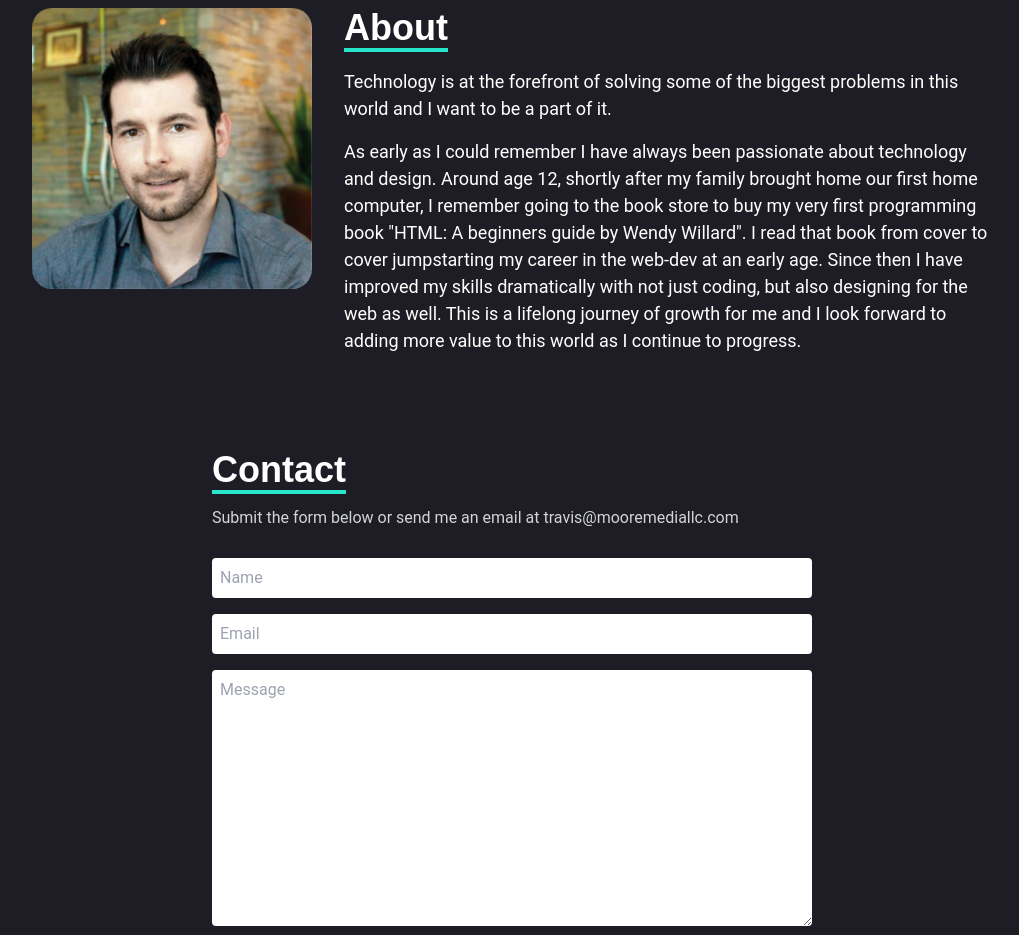
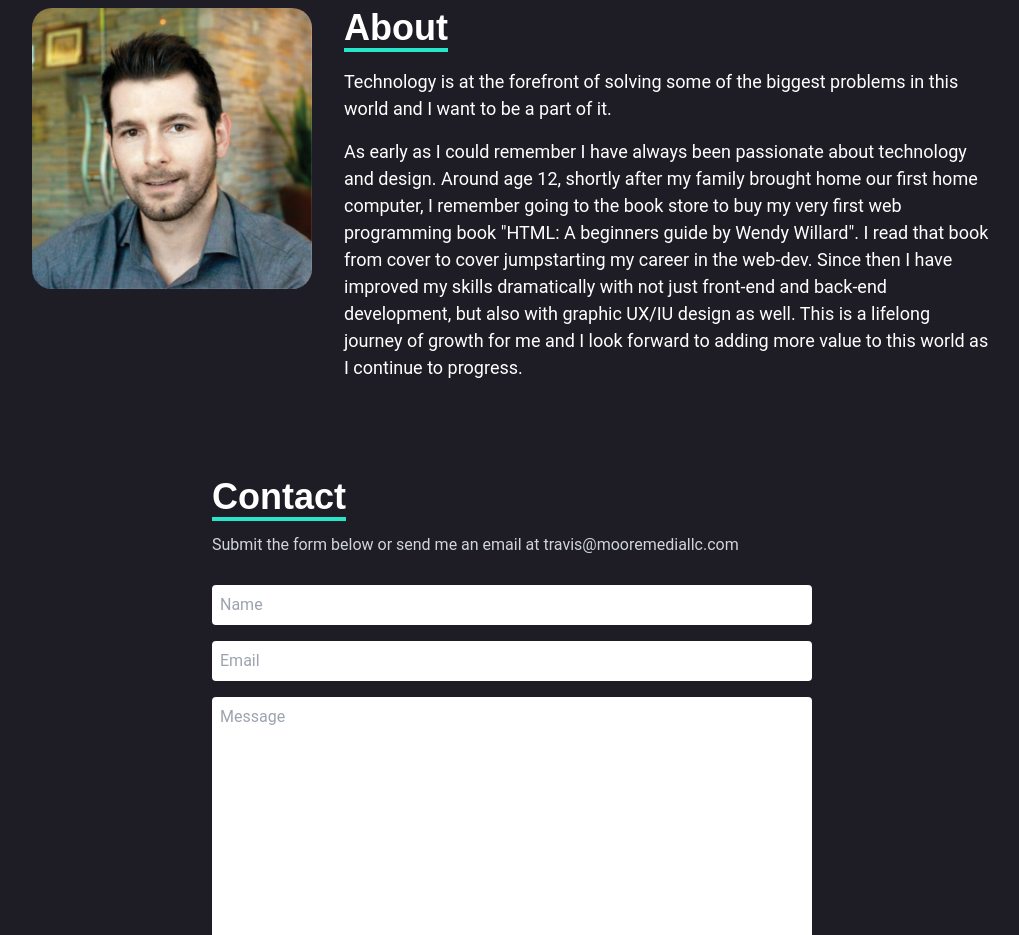
Before and after one commit to travistylerVII/Travis_Strife_React_Portfolio, a React (Create React App) app: page / in a window 1280 px wide. Shown: the part 4920-5855 px from the top of the page, without its empty margins (128-1147 px from the left). Built offline with nearby package versions, Linux system fonts and the light colour scheme.

Commit message:
add CRM functionality

```diff
--- a/src/components/About.jsx
+++ b/src/components/About.jsx
@@ -21,20 +21,10 @@ const about = () => {
           </h4>
           <div className="mt-[20px] text-[18px]">
             <p className="mb-4">
-              Technology is at the forefront of solving some of the biggest
-              problems in this world and I want to be a part of it.
+              Technology is at the forefront of solving some of the biggest problems in this world and I want to be a part of it.
             </p>
             <p>
-              As early as I could remember I have always been passionate about technology and
-              design. Around age 12, shortly after my family brought home our
-              first home computer, I remember going to the book store to buy my
-              very first programming book "HTML: A beginners guide by Wendy
-              Willard". I read that book from cover to cover jumpstarting my
-              career in the web-dev at an early age. Since then I have improved
-              my skills dramatically with not just coding, but also designing
-              for the web as well. This is a lifelong journey of growth for me
-              and I look forward to adding more value to this world as I
-              continue to progress.
+              As early as I could remember I have always been passionate about technology and design. Around age 12, shortly after my family brought home our first home computer, I remember going to the book store to buy my very first web programming book "HTML: A beginners guide by Wendy Willard". I read that book from cover to cover jumpstarting my career in the web-dev. Since then I have improved my skills dramatically with not just front-end and back-end development, but also with graphic UX/IU design as well. This is a lifelong journey of growth for me and I look forward to adding more value to this world as I continue to progress.
             </p>
           </div>
         </div>
```
